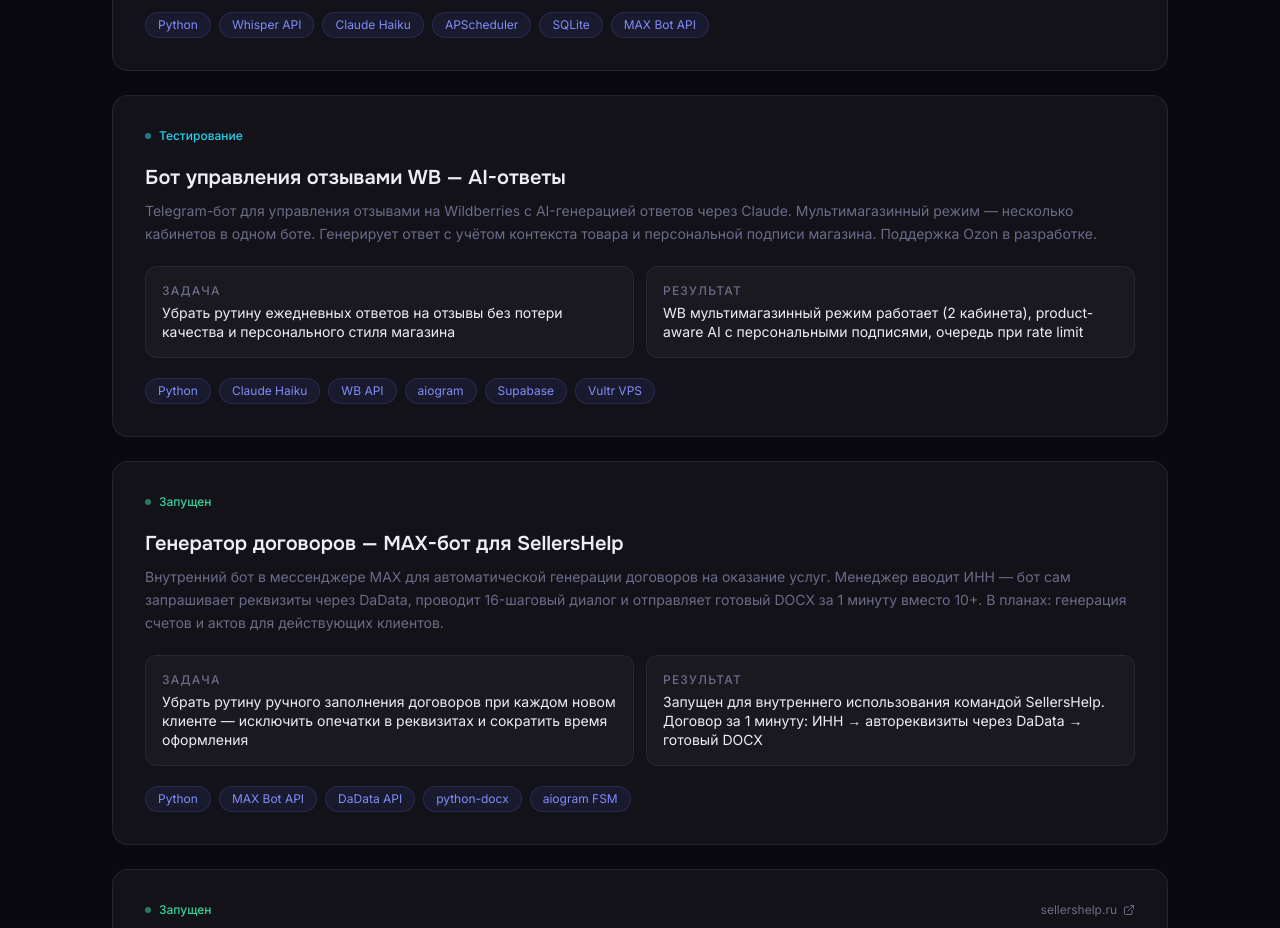
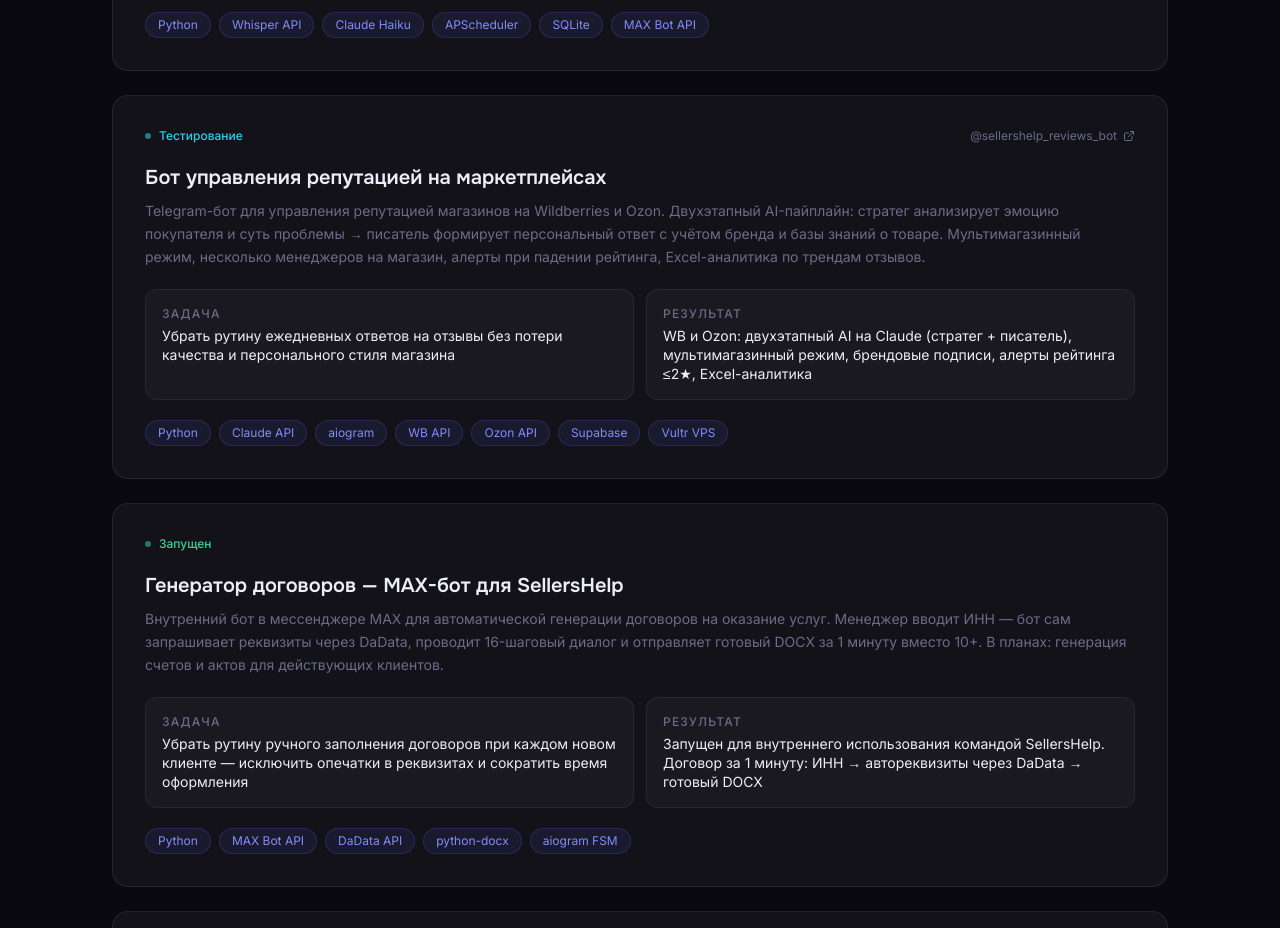
Before and after one commit to yurazlab/yurazlab, a Next.js app: page / in a window 1280 px wide. Shown: the part 2440-3368 px from the top of the page. Built offline with nearby package versions, Linux system fonts and the light colour scheme.

Commit message:
feat: rename reviews bot — Бот управления репутацией, update description and stack
Two-stage AI pipeline (strategist + writer), WB + Ozon, add bot link

Co-Authored-By: Claude Sonnet 4.6 <noreply@anthropic.com>

```diff
--- a/components/CurrentProjects.tsx
+++ b/components/CurrentProjects.tsx
@@ -56,14 +56,14 @@ const completed = [
   {
     status: "Тестирование",
     statusColor: "text-cyan",
-    title: "Бот управления отзывами WB — AI-ответы",
+    title: "Бот управления репутацией на маркетплейсах",
     description:
-      "Telegram-бот для управления отзывами на Wildberries с AI-генерацией ответов через Claude. Мультимагазинный режим — несколько кабинетов в одном боте. Генерирует ответ с учётом контекста товара и персональной подписи магазина. Поддержка Ozon в разработке.",
+      "Telegram-бот для управления репутацией магазинов на Wildberries и Ozon. Двухэтапный AI-пайплайн: стратег анализирует эмоцию покупателя и суть проблемы → писатель формирует персональный ответ с учётом бренда и базы знаний о товаре. Мультимагазинный режим, несколько менеджеров на магазин, алерты при падении рейтинга, Excel-аналитика по трендам отзывов.",
     task: "Убрать рутину ежедневных ответов на отзывы без потери качества и персонального стиля магазина",
-    result: "WB мультимагазинный режим работает (2 кабинета), product-aware AI с персональными подписями, очередь при rate limit",
-    stack: ["Python", "Claude Haiku", "WB API", "aiogram", "Supabase", "Vultr VPS"],
-    link: "",
-    linkLabel: "",
+    result: "WB и Ozon: двухэтапный AI на Claude (стратег + писатель), мультимагазинный режим, брендовые подписи, алерты рейтинга ≤2★, Excel-аналитика",
+    stack: ["Python", "Claude API", "aiogram", "WB API", "Ozon API", "Supabase", "Vultr VPS"],
+    link: "https://t.me/sellershelp_reviews_bot",
+    linkLabel: "@sellershelp_reviews_bot",
     hasScreenshots: false,
   },
   {
```
Also changed, not shown: 1 other file (tests, documents, lock files or other folders).
